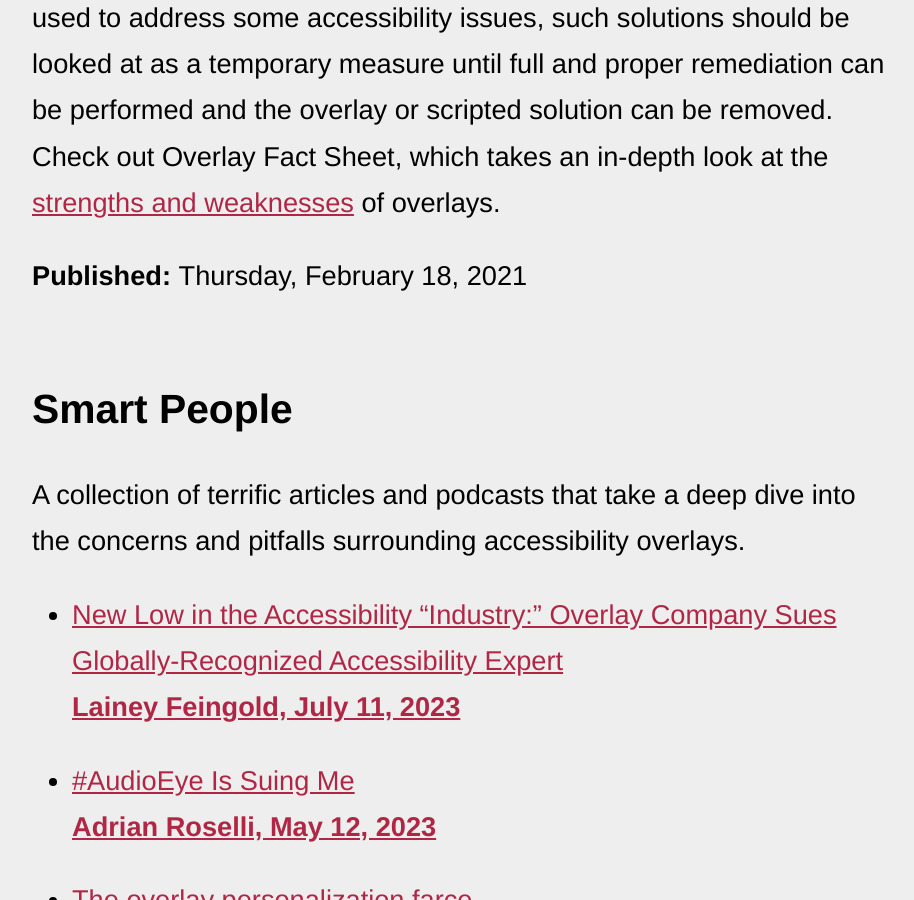
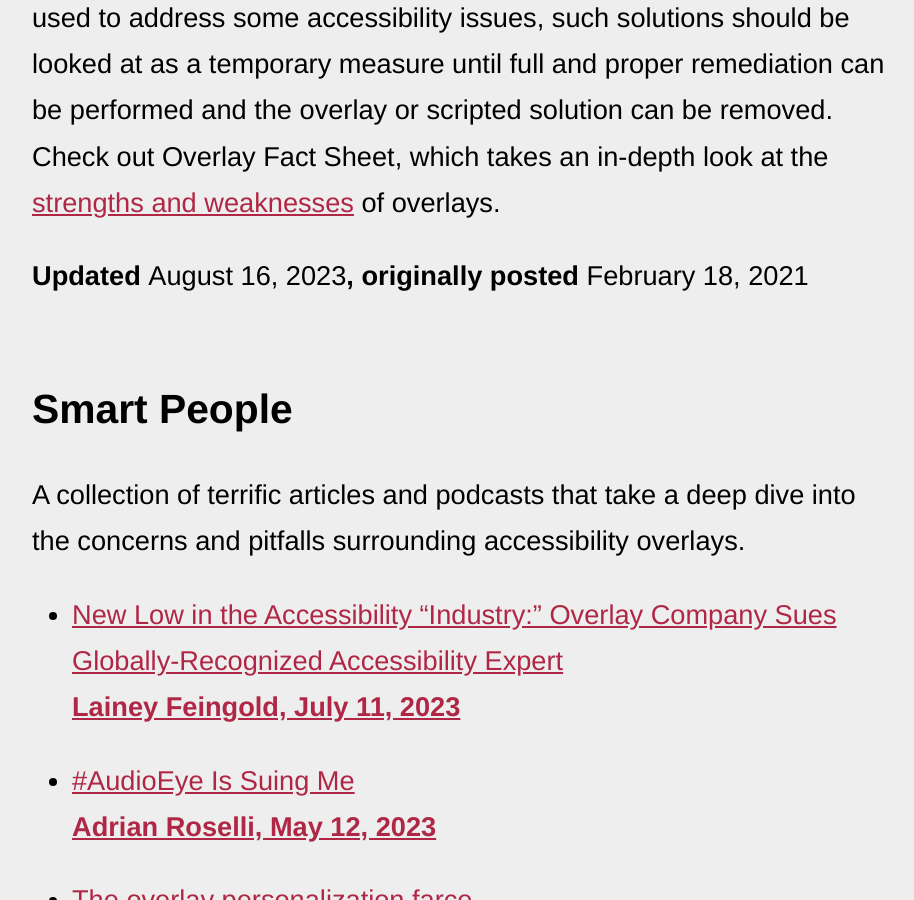
Before and after one commit to michaelspellacy/shouldiuseanaccessibilityoverlay-com, a Jekyll site: the page built from index.html, in a window 1280 px wide and 900 px high, scrolled down 3845 px. Shown: the whole window, without its empty margins (178-1092 px from the left). Built offline with Jekyll 4.4.1, drawn with Linux system fonts in a browser that asks for light colours.

Commit message:
Update default.html

```diff
--- a/_layouts/default.html
+++ b/_layouts/default.html
@@ -39,7 +39,7 @@
 
       {% if page.url == "/" %}
 
-      <p class="pubdate">Published: <time datetime="2021-02-18 16:02:33" itemprop="datePublished" content="2021-02-18">Thursday, February 18, 2021</time></p>
+      <aside class="pubdate" role="note">Updated <time datetime="2023-07-06 16:02:33">August 16, 2023</time>, originally posted <time datetime="2021-02-18 16:02:33" itemprop="datePublished" content="2021-02-18">February 18, 2021</time></aside>
 
       {% endif %}
 
```
